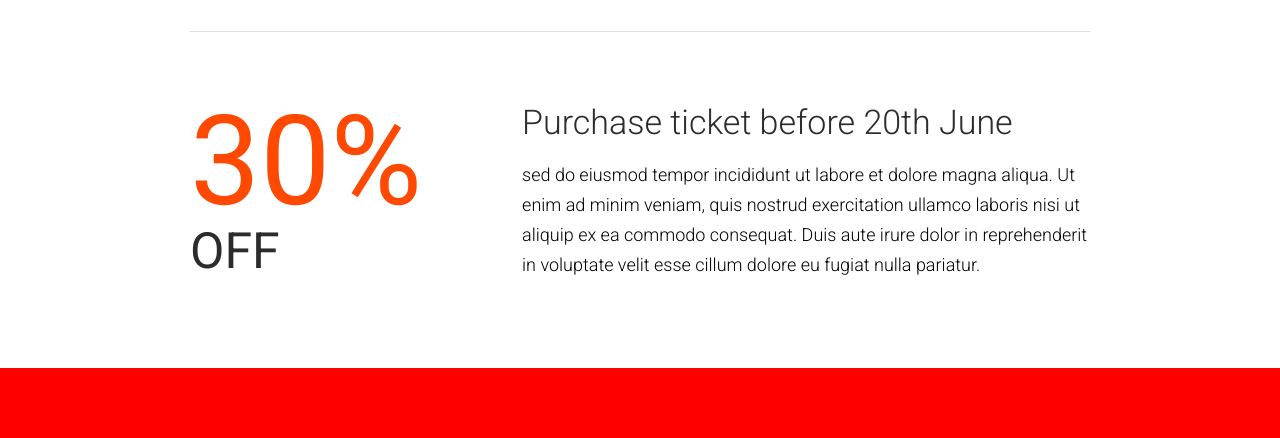
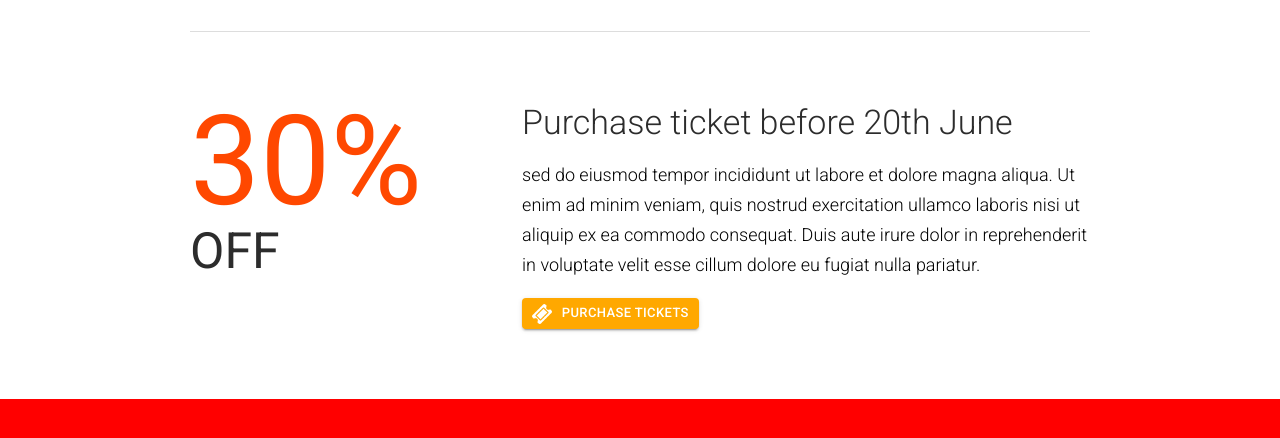
Before and after one commit to khmaladze-tiko/the_venue, a React (Create React App) app: page / in a window 1280 px wide. Shown: the part 1769-2207 px from the top of the page. Built offline with nearby package versions, Linux system fonts and the light colour scheme.

Commit message:
Reusable button

```diff
--- a/src/components/highlights/Discount.js
+++ b/src/components/highlights/Discount.js
@@ -1,5 +1,6 @@
 import React, { useState, useEffect } from "react";
 import { Fade, Slide } from "react-awesome-reveal";
+import MyButton from "../utils/MyButton";
 
 const Discount = () => {
 
@@ -43,6 +44,16 @@
                         Ut enim ad minim veniam, quis nostrud exercitation ullamco laboris nisi ut aliquip ex ea commodo consequat. Duis aute irure
                         dolor in reprehenderit in voluptate velit esse cillum dolore eu fugiat nulla pariatur.
                     </p>
+                    <MyButton
+                        text= "Purchase tickets"
+                        link= "http://google.com"
+                        size="small"
+                        style={{
+                            background: '#ffa800',
+                            color: '#ffffff'
+                        }}
+                        iconTicket={true}
+                    />
                 </div>
             </Slide>
         </div>
--- /dev/null
+++ b/src/components/utils/MyButton.js
@@ -0,0 +1,31 @@
+import React from "react";
+import { Button } from "@mui/material";
+
+import TicketIcon from "../../resources/images/icons/ticket.png";
+
+const MyButton = (props) => {
+    return(
+        <Button
+            href={props.link}
+            variant="contained"
+            size={props.size ? props.size: "large"}
+            style={{
+                background: '#8e8e8e',
+                color: '#ffffff',
+                ...props.style
+            }
+            }
+        >
+            { props.iconTicket ?
+            <img
+                src={TicketIcon}
+                className="iconImage"
+                alt="icon_button"
+            /> : null}
+
+            {props.text}
+        </Button>
+    )
+}
+
+export default MyButton;
```
